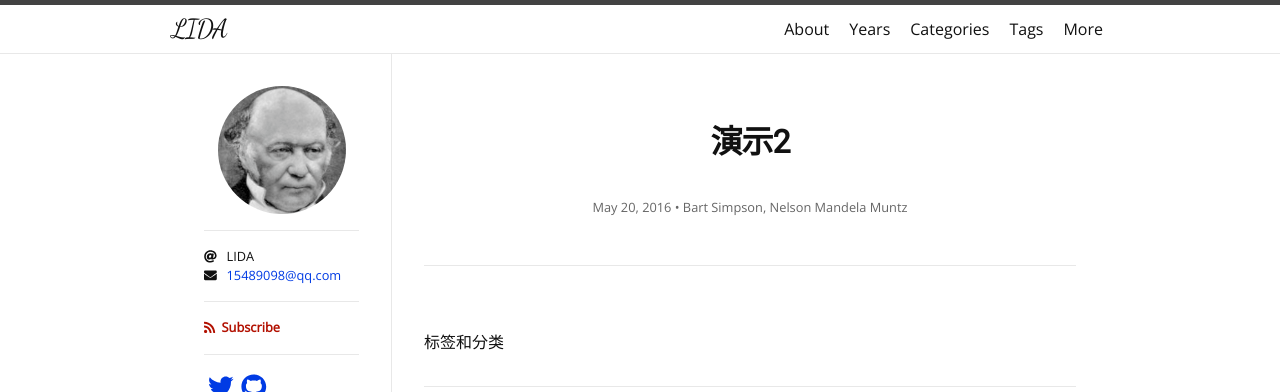
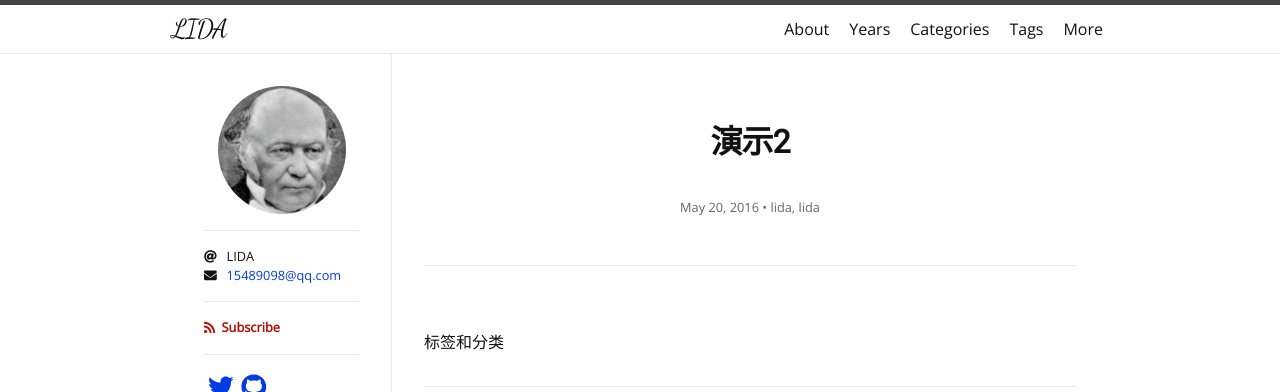
Before and after one commit to lidablog/lidablog.github.io, a Jekyll site: the page built from _posts/2016-05-20-this-post-demonstrates-post-content-styles.md, in a window 1280 px wide. Shown: the top 392 px of the page. Built offline with Jekyll 4.4.1, drawn with Linux system fonts in a browser that asks for light colours; nearby versions of some CDN libraries; some web fonts are replaced.

Commit message:
修改文件: _posts/2016-05-20-this-post-demonstrates-post-content-styles.md

```diff
--- a/_posts/2016-05-20-this-post-demonstrates-post-content-styles.md
+++ b/_posts/2016-05-20-this-post-demonstrates-post-content-styles.md
@@ -4,8 +4,8 @@ title: "演示2"
 categories: junk
 tags: [markdown, css, html]
 author:
-  - Bart Simpson
-  - Nelson Mandela Muntz
+  - lida
+  - lida
 ---
 
 标签和分类
```
